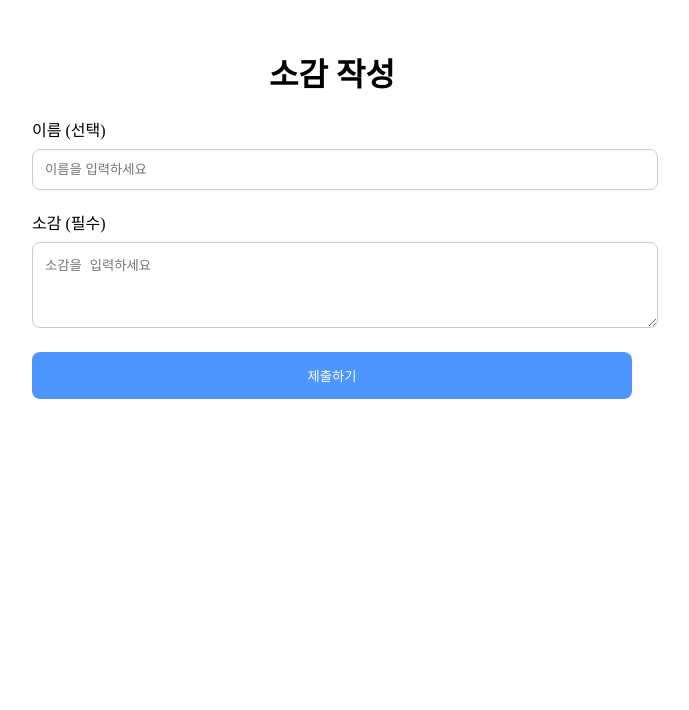
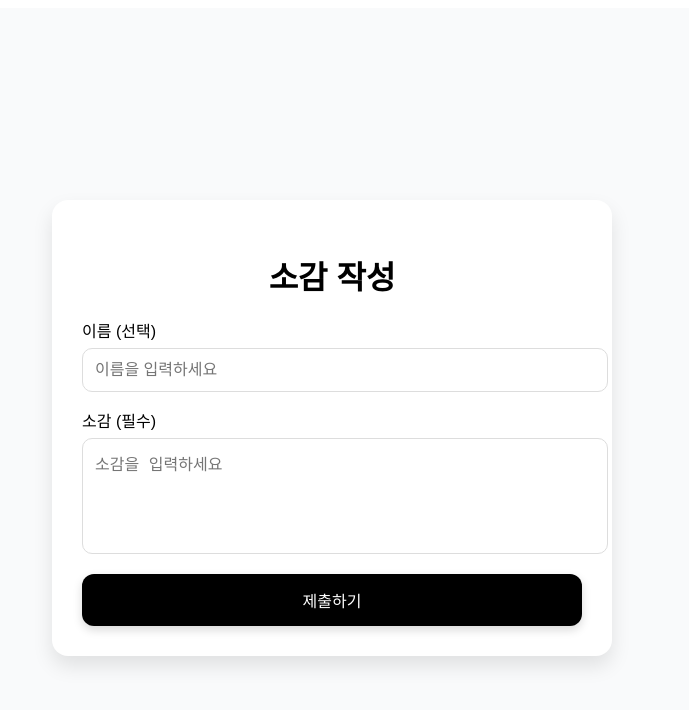
Before and after one commit to YANGYUNJIK/toWord, a React (Vite) app in the folder frontend/: page / in a window 1280 px wide. Shown: the top 710 px of the page, without its empty margins (308-997 px from the left). Built offline with nearby package versions, Linux system fonts and the light colour scheme; no server answers; a web font is replaced by a local one.

Commit message:
minit good4 commit

```diff
--- a/frontend/src/api.js
+++ b/frontend/src/api.js
@@ -1 +1,3 @@
+// src/api.js
 export const API_URL = "https://toword.onrender.com/api/feedback";
+export const SOCKET_URL = "https://toword.onrender.com";
--- a/frontend/src/pages/Admin.jsx
+++ b/frontend/src/pages/Admin.jsx
@@ -1,105 +1,149 @@
 import { useState, useEffect } from "react";
 import axios from "axios";
-import { API_URL } from "../api";
+import { io } from "socket.io-client";
+import { API_URL, SOCKET_URL } from "../api";
+
+const socket = io(SOCKET_URL);
 
 function AdminPage() {
   const [password, setPassword] = useState("");
-  const [authenticated, setAuthenticated] = useState(
-    localStorage.getItem("admin-auth") === "true"
-  );
+  const [authenticated, setAuthenticated] = useState(false);
   const [feedbacks, setFeedbacks] = useState([]);
 
   const correctPassword = "1234";
 
+  const fetchFeedbacks = async () => {
+    const res = await axios.get(API_URL);
+    setFeedbacks(res.data);
+  };
+
   const handleLogin = () => {
     if (password === correctPassword) {
       setAuthenticated(true);
-      localStorage.setItem("admin-auth", "true");
       fetchFeedbacks();
     } else {
       alert("비밀번호가 틀렸습니다.");
     }
   };
 
-  const handleLogout = () => {
-    localStorage.removeItem("admin-auth");
-    setAuthenticated(false);
-  };
+  const handleDelete = async (id) => {
+    if (!window.confirm("정말 삭제하시겠습니까?")) return;
 
-  const fetchFeedbacks = async () => {
-    try {
-      const res = await axios.get(API_URL);
-      setFeedbacks(res.data);
-    } catch (error) {
-      console.error(error);
-    }
-  };
-
-  const handleDelete = async (id) => {
-    const confirmDelete = window.confirm("정말 삭제하시겠습니까?");
-    if (!confirmDelete) return;
-
-    try {
     await axios.delete(`${API_URL}/${id}`);
     fetchFeedbacks();
-    } catch (error) {
-      console.error(error);
-    }
   };
 
   useEffect(() => {
     if (authenticated) {
-      fetchFeedbacks();
+      socket.on("newFeedback", fetchFeedbacks);
+      socket.on("deleteFeedback", fetchFeedbacks);
+
+      return () => {
+        socket.off("newFeedback", fetchFeedbacks);
+        socket.off("deleteFeedback", fetchFeedbacks);
+      };
     }
   }, [authenticated]);
 
   if (!authenticated) {
     return (
       <div
-        style={{ maxWidth: "400px", margin: "100px auto", textAlign: "center" }}
+        style={{
+          minHeight: "100vh",
+          display: "flex",
+          justifyContent: "center",
+          alignItems: "center",
+          backgroundColor: "#f9fafb",
+          fontFamily: "Pretendard, sans-serif",
+        }}
       >
-        <h2>관리자 로그인</h2>
+        <div
+          style={{
+            background: "white",
+            padding: "30px",
+            borderRadius: "16px",
+            boxShadow: "0 10px 20px rgba(0,0,0,0.1)",
+            width: "100%",
+            maxWidth: "400px",
+          }}
+        >
+          <h2 style={{ textAlign: "center", marginBottom: "20px" }}>
+            관리자 로그인
+          </h2>
           <input
             type="password"
             placeholder="비밀번호 입력"
             value={password}
             onChange={(e) => setPassword(e.target.value)}
-          style={{ width: "100%", padding: "10px", marginBottom: "10px" }}
+            style={{
+              width: "100%",
+              padding: "12px",
+              borderRadius: "10px",
+              border: "1px solid #ddd",
+              marginBottom: "10px",
+            }}
           />
-        <button onClick={handleLogin} style={{ padding: "10px 20px" }}>
+          <button
+            onClick={handleLogin}
+            style={{
+              width: "100%",
+              padding: "14px",
+              backgroundColor: "black",
+              color: "white",
+              border: "none",
+              borderRadius: "12px",
+              cursor: "pointer",
+            }}
+          >
             로그인
           </button>
+        </div>
       </div>
     );
   }
 
   return (
-    <div style={{ maxWidth: "800px", margin: "50px auto" }}>
-      <h1>소감 목록 (관리자)</h1>
-      <button onClick={handleLogout} style={{ float: "right" }}>
-        로그아웃
-      </button>
+    <div
+      style={{
+        minHeight: "100vh",
+        backgroundColor: "#f9fafb",
+        padding: "20px",
+        fontFamily: "Pretendard, sans-serif",
+      }}
+    >
+      <h1 style={{ textAlign: "center", marginBottom: "20px" }}>소감 목록</h1>
+      <div
+        style={{
+          maxWidth: "800px",
+          margin: "0 auto",
+        }}
+      >
         {feedbacks.map((item) => (
           <div
             key={item._id}
             style={{
-            border: "1px solid #ccc",
-            padding: "10px",
+              background: "white",
+              padding: "16px",
+              borderRadius: "12px",
+              boxShadow: "0 4px 10px rgba(0,0,0,0.05)",
+              display: "flex",
+              justifyContent: "space-between",
+              alignItems: "center",
               marginBottom: "10px",
-            borderRadius: "8px",
             }}
           >
+            <div>
               <strong>{item.name}</strong>: {item.comment}
+            </div>
             <button
               onClick={() => handleDelete(item._id)}
               style={{
-              marginLeft: "10px",
-              padding: "4px 10px",
+                padding: "6px 12px",
                 backgroundColor: "red",
                 color: "white",
                 border: "none",
+                borderRadius: "8px",
                 cursor: "pointer",
-              borderRadius: "5px",
               }}
             >
               삭제
@@ -107,6 +151,7 @@ function AdminPage() {
           </div>
         ))}
       </div>
+    </div>
   );
 }
 
--- a/frontend/src/pages/Feedback.jsx
+++ b/frontend/src/pages/Feedback.jsx
@@ -8,6 +8,7 @@ function Feedback() {
 
   const handleSubmit = async (e) => {
     e.preventDefault();
+
     if (comment.trim() === "") {
       alert("소감은 필수입니다!");
       return;
@@ -18,6 +19,7 @@ function Feedback() {
         name: name.trim() === "" ? "익명" : name,
         comment: comment.trim(),
       });
+
       alert("소감이 제출되었습니다!");
       setName("");
       setComment("");
@@ -28,38 +30,63 @@ function Feedback() {
   };
 
   return (
-    <div style={{ maxWidth: "600px", margin: "0 auto", padding: "20px" }}>
-      <h1 style={{ textAlign: "center" }}>소감 작성</h1>
+    <div
+      style={{
+        minHeight: "100vh",
+        backgroundColor: "#f9fafb",
+        display: "flex",
+        justifyContent: "center",
+        alignItems: "center",
+        padding: "20px",
+        fontFamily: "Pretendard, sans-serif",
+      }}
+    >
+      <div
+        style={{
+          width: "100%",
+          maxWidth: "500px",
+          backgroundColor: "white",
+          padding: "30px",
+          borderRadius: "16px",
+          boxShadow: "0 10px 20px rgba(0,0,0,0.1)",
+        }}
+      >
+        <h1 style={{ textAlign: "center", marginBottom: "20px" }}>소감 작성</h1>
         <form onSubmit={handleSubmit}>
-        <div style={{ marginBottom: "20px" }}>
-          <label>이름 (선택)</label>
+          <div style={{ marginBottom: "16px" }}>
+            <label style={{ display: "block", marginBottom: "6px" }}>
+              이름 (선택)
+            </label>
             <input
               type="text"
+              placeholder="이름을 입력하세요"
               value={name}
               onChange={(e) => setName(e.target.value)}
-            placeholder="이름을 입력하세요"
               style={{
                 width: "100%",
                 padding: "12px",
-              borderRadius: "8px",
-              border: "1px solid #ccc",
-              marginTop: "8px",
+                borderRadius: "10px",
+                border: "1px solid #ddd",
+                fontSize: "16px",
               }}
             />
           </div>
-        <div style={{ marginBottom: "20px" }}>
-          <label>소감 (필수)</label>
+          <div style={{ marginBottom: "16px" }}>
+            <label style={{ display: "block", marginBottom: "6px" }}>
+              소감 (필수)
+            </label>
             <textarea
+              placeholder="소감을 입력하세요"
               value={comment}
               onChange={(e) => setComment(e.target.value)}
-            placeholder="소감을 입력하세요"
-            rows="4"
+              rows="5"
               style={{
                 width: "100%",
                 padding: "12px",
-              borderRadius: "8px",
-              border: "1px solid #ccc",
-              marginTop: "8px",
+                borderRadius: "10px",
+                border: "1px solid #ddd",
+                fontSize: "16px",
+                resize: "none",
               }}
             />
           </div>
@@ -68,17 +95,20 @@ function Feedback() {
             style={{
               width: "100%",
               padding: "14px",
-            backgroundColor: "#4D96FF",
+              backgroundColor: "black",
               color: "white",
               border: "none",
-            borderRadius: "8px",
+              borderRadius: "12px",
               cursor: "pointer",
+              fontSize: "16px",
+              boxShadow: "0 4px 10px rgba(0,0,0,0.15)",
             }}
           >
             제출하기
           </button>
         </form>
       </div>
+    </div>
   );
 }
 
--- a/frontend/src/pages/WordCloudPage.jsx
+++ b/frontend/src/pages/WordCloudPage.jsx
@@ -1,135 +1,60 @@
-// import { useEffect, useState } from "react";
-// import WordCloud from "react-wordcloud";
-// import axios from "axios";
-// import { io } from "socket.io-client";
-// import { API_URL } from "../api";
+import { useEffect, useState } from "react";
+import axios from "axios";
+import WordCloud from "react-wordcloud";
+import { io } from "socket.io-client";
+import { API_URL, SOCKET_URL } from "../api";
 
-// function WordCloudPage() {
-//   const [words, setWords] = useState([]);
-
-//   const fetchWords = async () => {
-//     try {
-//       const res = await axios.get(`${API_URL}/words`);
-//       setWords(res.data);
-//     } catch (error) {
-//       console.error("워드클라우드 로딩 실패:", error);
-//     }
-//   };
-
-//   useEffect(() => {
-//     fetchWords();
-
-//     const socket = io("https://YOUR_BACKEND_URL");
-
-//     socket.on("connect", () => {
-//       console.log("🟢 소켓 연결됨:", socket.id);
-//     });
-
-//     socket.on("update", () => {
-//       console.log("🆕 워드클라우드 데이터 갱신");
-//       fetchWords();
-//     });
-
-//     socket.on("disconnect", () => {
-//       console.log("🔴 소켓 연결 해제");
-//     });
-
-//     return () => {
-//       socket.disconnect();
-//     };
-//   }, []);
-
-//   const options = {
-//     rotations: 0,
-//     fontSizes: [20, 100],
-//     fontFamily: "Pretendard, sans-serif",
-//     colors: ["#FF6B6B", "#FFD93D", "#6BCB77", "#4D96FF", "#A66DD4"],
-//     scale: "sqrt",
-//   };
-
-//   return (
-//     <div
-//       style={{ width: "100vw", height: "100vh", backgroundColor: "#f9f9f9" }}
-//     >
-//       <h1 style={{ textAlign: "center", padding: "20px" }}>
-//         소감 워드 클라우드
-//       </h1>
-//       <div
-//         style={{
-//           width: "90%",
-//           height: "80%",
-//           margin: "0 auto",
-//           backgroundColor: "white",
-//           borderRadius: "16px",
-//           boxShadow: "0 4px 20px rgba(0,0,0,0.1)",
-//           display: "flex",
-//           alignItems: "center",
-//           justifyContent: "center",
-//         }}
-//       >
-//         <WordCloud words={words} options={options} />
-//       </div>
-//     </div>
-//   );
-// }
-
-// export default WordCloudPage;
-
-import { useEffect, useState } from "react";
-import WordCloud from "react-wordcloud";
-import axios from "axios";
-import { io } from "socket.io-client";
-import { API_URL } from "../api";
+const socket = io(SOCKET_URL);
 
 function WordCloudPage() {
   const [words, setWords] = useState([]);
 
   const fetchWords = async () => {
-    try {
-      const res = await axios.get(`${API_URL}/words`);
-      setWords(res.data);
-    } catch (error) {
-      console.error(error);
-    }
+    const res = await axios.get(`${API_URL}/words`);
+    setWords(res.data);
   };
 
   useEffect(() => {
     fetchWords();
-    const socket = io("https://YOUR_BACKEND_URL");
 
-    socket.on("update", () => {
-      fetchWords();
-    });
+    socket.on("newFeedback", fetchWords);
+    socket.on("deleteFeedback", fetchWords);
 
-    return () => socket.disconnect();
+    return () => {
+      socket.off("newFeedback", fetchWords);
+      socket.off("deleteFeedback", fetchWords);
+    };
   }, []);
 
   const options = {
-    rotations: 0,
-    fontSizes: [20, 100],
-    fontFamily: "Pretendard, sans-serif",
-    colors: ["#FF6B6B", "#FFD93D", "#6BCB77", "#4D96FF", "#A66DD4"],
-    scale: "sqrt",
+    rotations: 2,
+    rotationAngles: [-90, 0],
+    fontSizes: [20, 70],
   };
 
   return (
     <div
-      style={{ width: "100vw", height: "100vh", backgroundColor: "#f9f9f9" }}
+      style={{
+        minHeight: "100vh",
+        backgroundColor: "#f9fafb",
+        display: "flex",
+        flexDirection: "column",
+        justifyContent: "center",
+        alignItems: "center",
+        padding: "20px",
+        fontFamily: "Pretendard, sans-serif",
+      }}
     >
-      <h1 style={{ textAlign: "center", padding: "20px" }}>
-        소감 워드 클라우드
-      </h1>
+      <h1 style={{ marginBottom: "20px" }}>소감 워드클라우드</h1>
       <div
         style={{
-          width: "90%",
-          height: "80%",
-          margin: "0 auto",
+          width: "100%",
+          maxWidth: "1000px",
+          height: "70vh",
           backgroundColor: "white",
           borderRadius: "16px",
-          boxShadow: "0 4px 20px rgba(0,0,0,0.1)",
-          display: "flex",
-          alignItems: "center",
-          justifyContent: "center",
+          padding: "20px",
+          boxShadow: "0 10px 20px rgba(0,0,0,0.1)",
         }}
       >
         <WordCloud words={words} options={options} />
```
Lines whose indentation alone changed are shown as unchanged.
